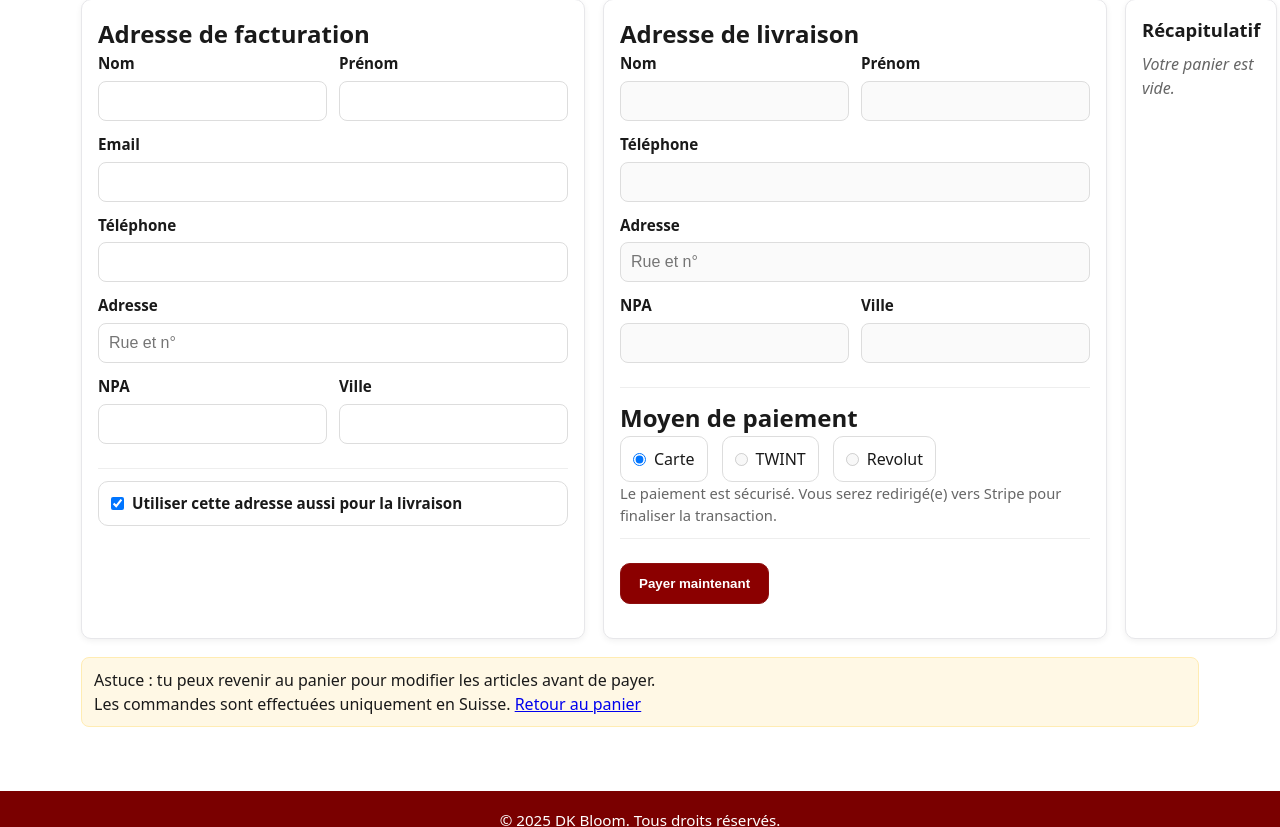
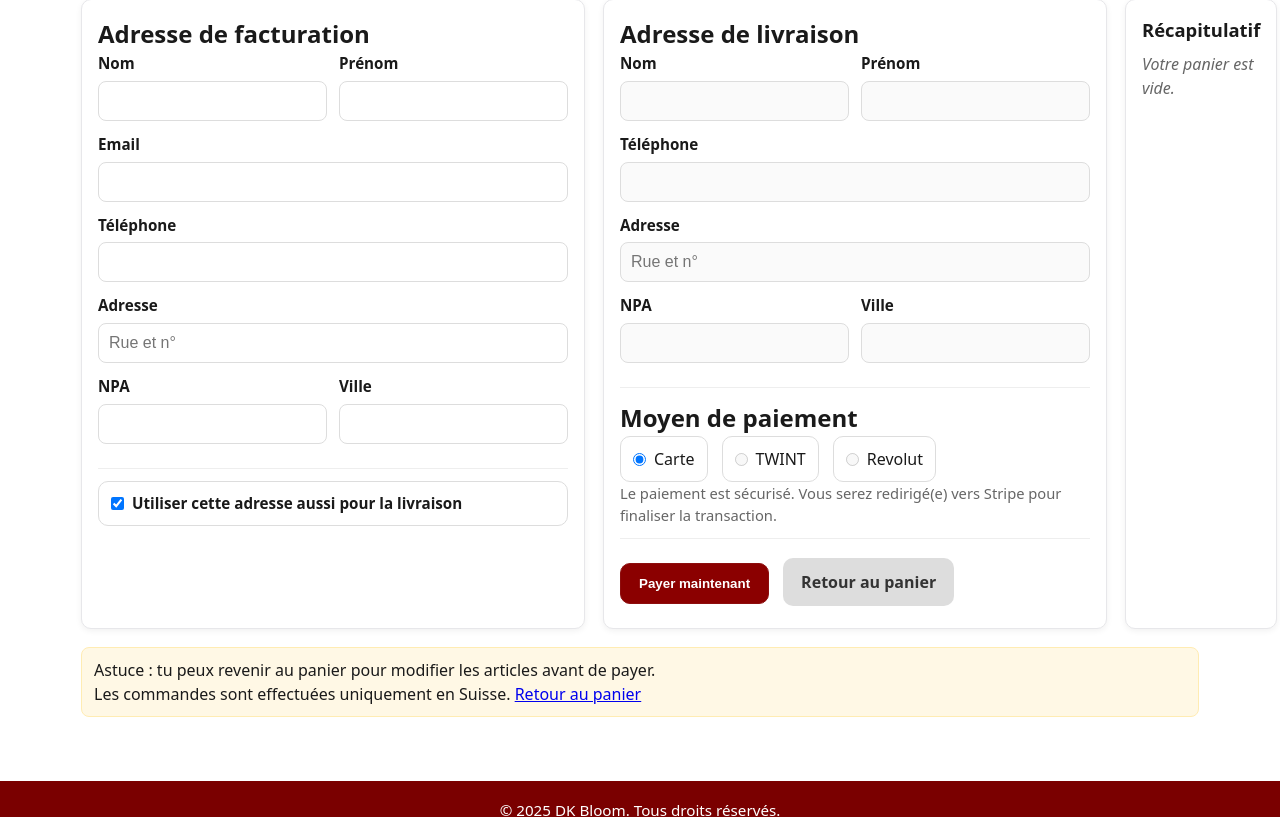
Before and after one commit to esig-ge/projet-2025-ama, a PHP site: page /adresse_paiement.php in a window 1280 px wide. Shown: the part 223-1050 px from the top of the page. Run offline with PHP 8.4, Linux system fonts and the light colour scheme; the visitor is signed in with stand-in values (Sample User, id 1); tables that the repository leaves empty hold one stand-in row (values such as "Sample post"); data that the repository does not hold is empty.

Commit message:
adresse_paiement ajout bouton retour

```diff
--- a/site/pages/adresse_paiement.php
+++ b/site/pages/adresse_paiement.php
@@ -153,6 +153,8 @@ $CSRF = $_SESSION['csrf_checkout'];
         .btn-primary { display:inline-flex; align-items:center; justify-content:center; gap:10px;
             background:#8b0000; color:#fff; padding:12px 18px; border-radius:10px; text-decoration:none; font-weight:700; }
         .btn-primary[aria-disabled="true"] { opacity:.6; pointer-events:none; }
+        .btn-secondary {display:inline-flex;align-items:center;justify-content:center;gap:10px;background:#ddd;color:#333;padding:12px 18px;border-radius:10px;text-decoration:none;font-weight:700;}
+        .btn-secondary:hover {background:#ccc;}
         .note { background:#fff8e5; border:1px solid #ffecb3; padding:10px 12px; border-radius:8px; }
 
         /* ===== mini-cart ===== */
@@ -412,8 +414,14 @@ $CSRF = $_SESSION['csrf_checkout'];
 
                 <div class="hr"></div>
 
-                <button type="submit" id="btn-pay" class="btn-primary">Payer maintenant</button>
-                <p id="form-msg" class="muted" role="status" style="margin-top:10px"></p>
+                <div class="pay-group">
+                    <button type="submit" id="btn-pay" class="btn-primary">
+                        Payer maintenant
+                    </button>
+                    <a href="commande.php" id="btn-return" class="btn-secondary">
+                        Retour au panier
+                    </a>
+                </div>
             </section>
         </form>
 
```
